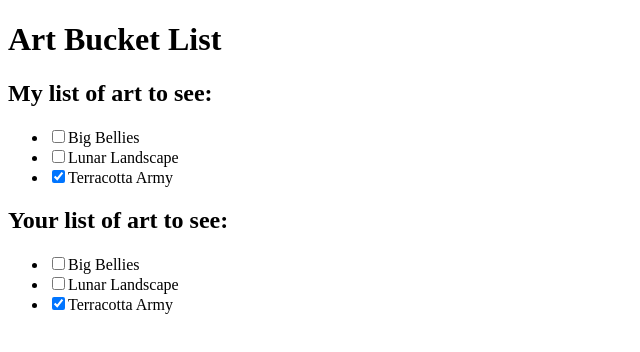
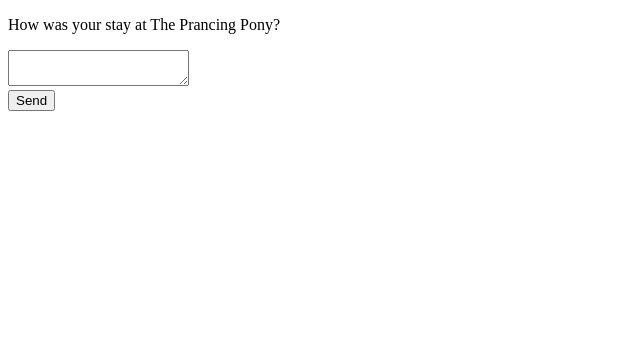
Before and after one commit to Milltiades/react-course, a React (Vite) app: page / in a window 1280 px wide. Shown: the top 352 px of the page, without its empty margins (0-640 px from the left). Built offline with nearby package versions, Linux system fonts and the light colour scheme.

Commit message:
avoid contradictions in state

```diff
--- a/src/App.jsx
+++ b/src/App.jsx
@@ -9,7 +9,8 @@ import './App.css';
 // import Test3 from './Test3';
 // import Test4 from './Test4';
 // import Challenge from './Challenge';
-import Arrays from './Arrays';
+// import Arrays from './Arrays';
+import State from './State';
 // import MyInput from './MyInput.jsx';
 
 // import { createTodos } from './utils.jsx';
@@ -179,7 +180,8 @@ function App() {
 {/* <Gallery/> */}
 {/* <Test4/> */}
 {/* <Challenge/> */}
-<Arrays />
+{/* <Arrays /> */}
+<State/>
   </>
   );
 }
--- /dev/null
+++ b/src/State.jsx
@@ -0,0 +1,114 @@
+import React from 'react'
+import { useState } from 'react';
+
+const State = () => {
+
+
+
+    // const [answer, setAnswer] = useState('');
+    // const [error, setError] = useState(null);
+    // const [status, setStatus] = useState('typing');
+
+    // if (status === 'success') {
+    //   return <h1>That's right!</h1>
+    // }
+    // async function handleSubmit(e) {
+    //     e.preventDefault();
+    //     setStatus('submitting');
+    //     try {
+    //       await submitForm(answer);
+    //       setStatus('success');
+    //     } catch (err) {
+    //       setStatus('typing');
+    //       setError(err);
+    //     }
+    //   }
+
+    //   function handleTextareaChange(e) {
+    //     setAnswer(e.target.value);
+    //   }
+    const [text, setText] = useState('');
+    const [status, setStatus] = useState('typing');
+
+    async function handleSubmit(e) {
+      e.preventDefault();
+      setStatus('sending');
+      await sendMessage(text);
+      setStatus('sent');
+    }
+
+    const isSending = status === 'sending';
+    const isSent = status === 'sent';
+
+    if (isSent) {
+      return <h1>Thanks for feedback!</h1>
+    }
+
+  return (
+    <>
+<form onSubmit={handleSubmit}>
+      <p>How was your stay at The Prancing Pony?</p>
+      <textarea
+        disabled={isSending}
+        value={text}
+        onChange={e => setText(e.target.value)}
+      />
+      <br />
+      <button
+        disabled={isSending}
+        type="submit"
+      >
+        Send
+      </button>
+      {isSending && <p>Sending...</p>}
+    </form>
+
+      {/* <h2>City quiz</h2>
+      <p>
+        In which city is there a billboard that turns air into drinkable water?
+      </p>
+      <form onSubmit={handleSubmit}>
+        <textarea
+          value={answer}
+          onChange={handleTextareaChange}
+          disabled={status === 'submitting'}
+        />
+        <br />
+        <button disabled={
+          answer.length === 0 ||
+          status === 'submitting'
+        }>
+          Submit
+        </button>
+        {error !== null &&
+          <p className="Error">
+            {error.message}
+          </p>
+        }
+      </form> */}
+    </>
+  )
+}
+
+export default State
+
+// function submitForm(answer) {
+//     // Pretend it's hitting the network.
+//     return new Promise((resolve, reject) => {
+//       setTimeout(() => {
+//         let shouldError = answer.toLowerCase() !== 'lima'
+//         if (shouldError) {
+//           reject(new Error('Good guess but a wrong answer. Try again!'));
+//         } else {
+//           resolve();
+//         }
+//       }, 1500);
+//     });
+//   }
+
+// Pretend to send a message.
+function sendMessage(text) {
+    return new Promise(resolve => {
+      setTimeout(resolve, 2000);
+    });
+  }
```
